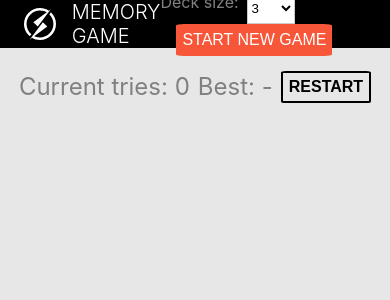
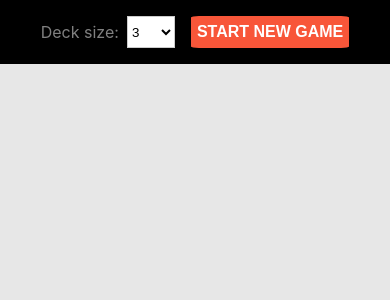
Before and after one commit to gyopak/cardgame, a React (Create React App) app: page / in a window 390 px wide. Shown: the top 300 px of the page. Built offline with nearby package versions, Linux system fonts and the light colour scheme.

Commit message:
style(cards):  more responsive layout

```diff
--- a/src/components/game/Card.js
+++ b/src/components/game/Card.js
@@ -4,8 +4,8 @@ import { connect } from 'react-redux';
 import './Card.css';
 
 const getStyle = background => ({
-  width: 120,
-  height: 120,
+  width: 90,
+  height: 90,
   borderRadius: '0.5rem',
   boxShadow: '4px 6px 33px 1px rgba(181,181,181,1)',
   background,
--- a/src/components/game/Game.js
+++ b/src/components/game/Game.js
@@ -6,7 +6,7 @@ import { newGame } from '../actions/';
 const gridStyle = size => ({
   display: 'grid',
   gridGap: '1rem',
-  gridTemplateColumns: `repeat(${Math.ceil(Math.sqrt(size))}, auto)`
+  gridTemplateColumns: `repeat(3, auto)`
 });
 
 const getCards = cards => cards
@@ -36,9 +36,7 @@ const Game = ({ cards, currentTries, best, dispatch }) => {
   return (
     <div className="Game">
       <div className="scoreContainer">
-        <p>{`Current tries: ${currentTries}`}</p>
-        <p>{`Best: ${best}`}</p>
-        <button onClick={restart(dispatch, cards.length / 2)}>RESTART</button>
+        {/* <p>{`Current tries: ${currentTries}`}</p> */}
       </div>
       <div style={gridStyle(cards.length)}>
         {getCards(cards)}
--- a/src/components/header/GameController.css
+++ b/src/components/header/GameController.css
@@ -1,4 +1,9 @@
 .GameController {
+  display: flex;
+  width: 100%;
+  flex-direction: row;
+  justify-content: center;
+  align-items: center;
   align-self: center;
 }
 
@@ -15,7 +20,7 @@
   color: white;
   font-size: 1rem;
   border: 0;
-  font-weight: 300;
+  font-weight: 600;
   height: 2rem;
   margin-left: 1rem;
 }
--- a/src/components/header/Header.css
+++ b/src/components/header/Header.css
@@ -3,8 +3,8 @@
   display: flex;
   flex-direction: row;
   align-items: center;
-  justify-content: space-between;
-  height: 3rem;
+  justify-content: center;
+  height: 4rem;
   width: 100%;
 }
 
--- a/src/components/header/Header.js
+++ b/src/components/header/Header.js
@@ -1,13 +1,10 @@
 import React from 'react';
 import './Header.css';
-import Logo from './Logo';
 import GameController from './GameController';
 
 const Header = () => (
   <div className="Header">
-    <Logo />
     <GameController />
-    <div className="placeholder"></div>
   </div>
 );
 
--- a/src/reducers/gameReducer.js
+++ b/src/reducers/gameReducer.js
@@ -43,7 +43,7 @@ const calculateDeckStatus = (cards, currentTries) => {
 
 const defaultStatue = {
   cards: [],
-  sizeOptions: [3, 4, 5, 6, 7, 8, 9, 10],
+  sizeOptions: [3, 4, 5, 6, 7, 8, 9],
   currentTries: 0,
   best: '-',
 }
```
